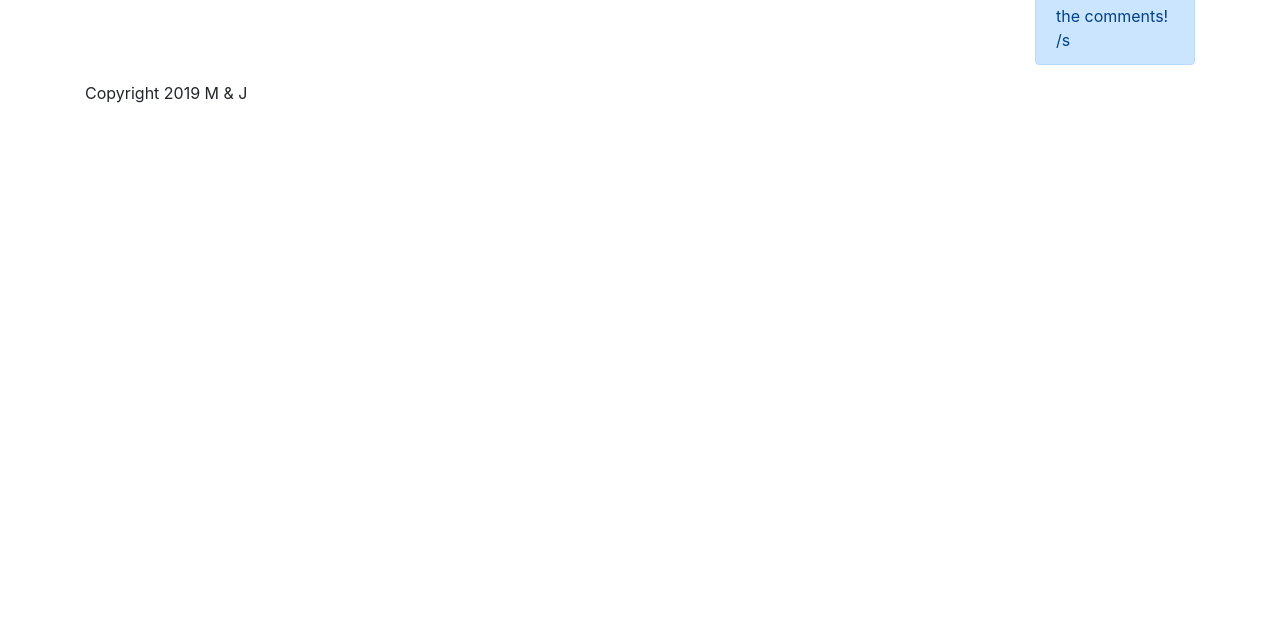
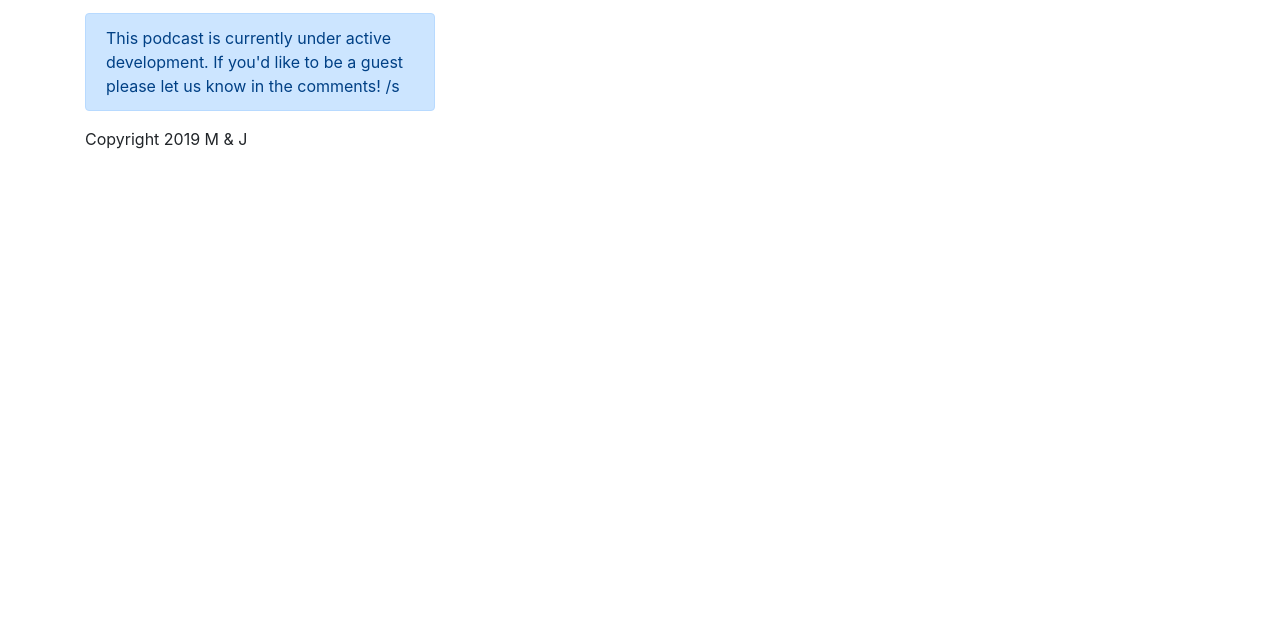
Before and after one commit to noveoko/orcod, a plain HTML site: page index.html in a window 1280 px wide. Shown: the part 177-800 px from the top of the page. Drawn offline with nearby package versions, Linux system fonts and the light colour scheme.

Commit message:
Update index.html

```diff
--- a/index.html
+++ b/index.html
@@ -12,7 +12,7 @@
 <ul><li><a href="podcast1.html">Episode 1:The first one!</a></li>
     <li><a href="podcast2.html">Episode 2:Words from the 60's!</a></li>
                 </ul></div>
-            <div class="col-2">
+            <div class="col-4">
                  <div class="alert alert-primary" role="alert">
  This podcast is currently under active development. If you'd like to be a guest please let us know in the comments! /s
                 </div></div>
```
